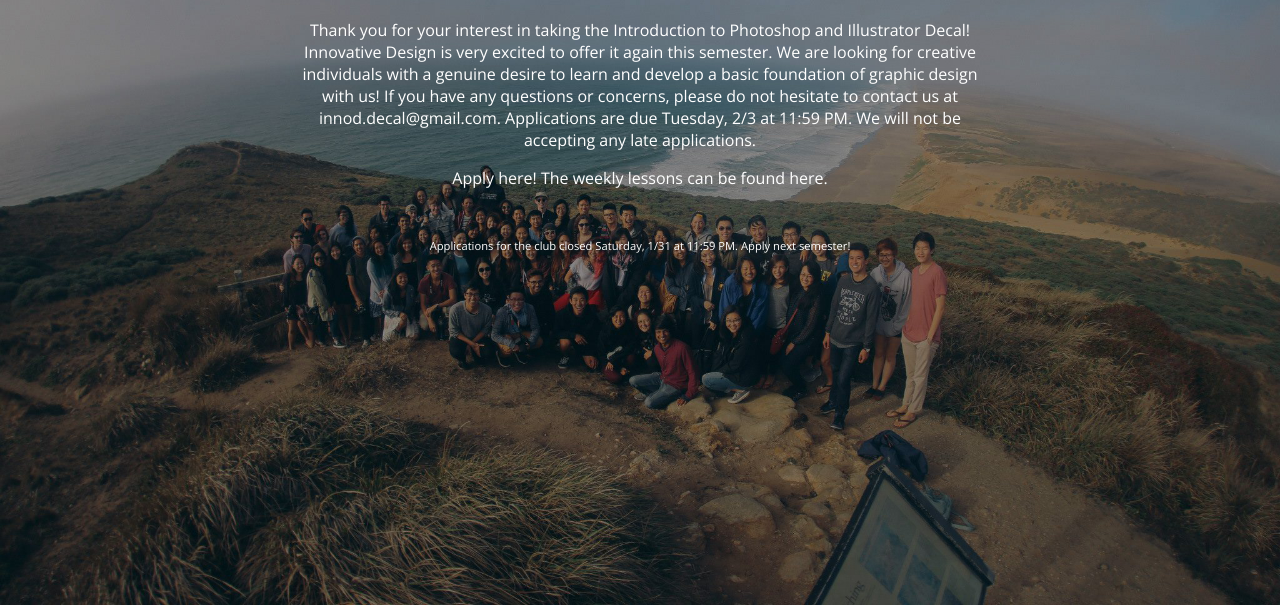
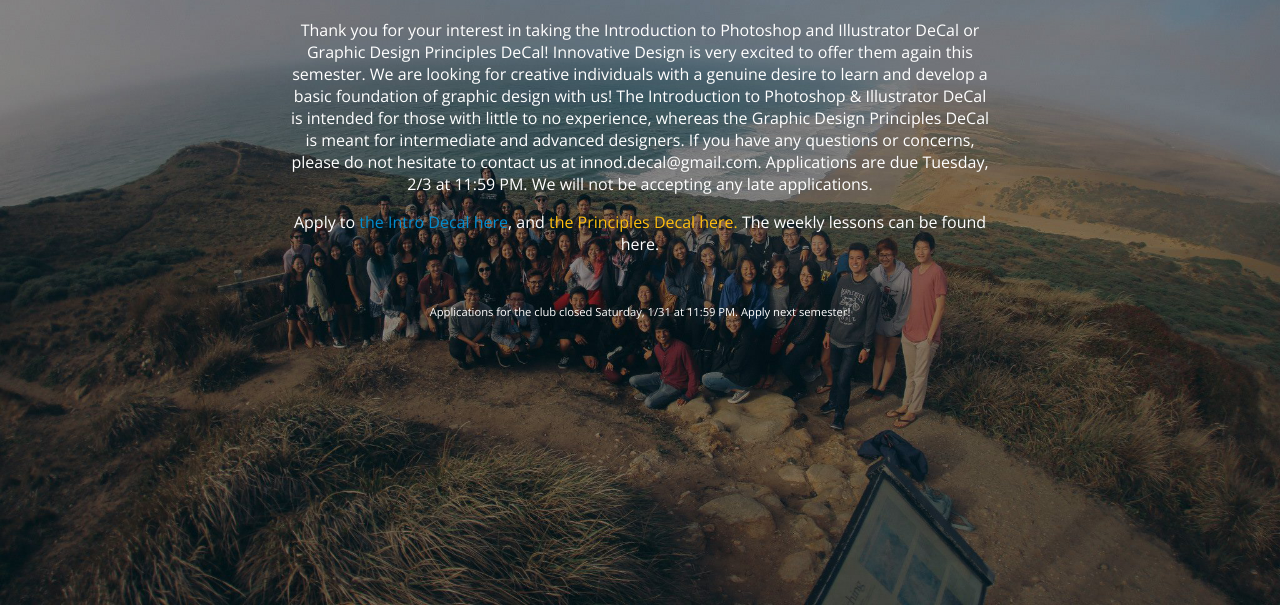
Before and after one commit to mngyuan/apply.innovativedesign.club, a plain HTML site: page index.html in a window 1280 px wide. Shown: the part 195-800 px from the top of the page. Drawn offline with nearby package versions, Linux system fonts and the light colour scheme.

Commit message:
update for both decals

```diff
--- a/index.html
+++ b/index.html
@@ -12,8 +12,10 @@
 
 <div class="wrap">
   <h1 class="hello">Hello!</h1>
-  <p class="blurb">Thank you for your interest in taking the Introduction to Photoshop and Illustrator Decal! Innovative Design is very excited to offer it again this semester. We are looking for creative individuals with a genuine desire to learn and develop a basic foundation of graphic design with us! If you have any questions or concerns, please do not hesitate to contact us at innod.decal@gmail.com. Applications are due Tuesday, 2/3 at 11:59 PM. We will not be accepting any late applications.<p>
-  <p>Apply <a href="decal_intro.html">here!</a> The weekly lessons can be found <a href="http://decal.innovativedesign.club/">here.</a></p>
+  <p class="blurb">Thank you for your interest in taking the Introduction to Photoshop and Illustrator DeCal or Graphic Design Principles DeCal! Innovative Design is very excited to offer them again this semester. We are looking for creative individuals with a genuine desire to learn and develop a basic foundation of graphic design with us! The Introduction to Photoshop &amp; Illustrator DeCal is intended for those with little to no experience, whereas the Graphic Design Principles DeCal is meant for intermediate and advanced designers.
+
+  If you have any questions or concerns, please do not hesitate to contact us at innod.decal@gmail.com. Applications are due Tuesday, 2/3 at 11:59 PM. We will not be accepting any late applications.<p>
+  <p>Apply to <a class="blue" href="decal_intro.html">the Intro Decal here</a>, and <a class="gold" href="decal_principles.html">the Principles Decal here.</a> The weekly lessons can be found <a href="http://decal.innovativedesign.club/">here.</a></p>
   <br>
   <!--<div class="icons">-->
     <!--<div class="box blue"><a href="blue/"><img src="img/blue.png">BLUE</a></div>-->
```
Also changed, not shown: decal_principles.html (+1 -1 lines).
